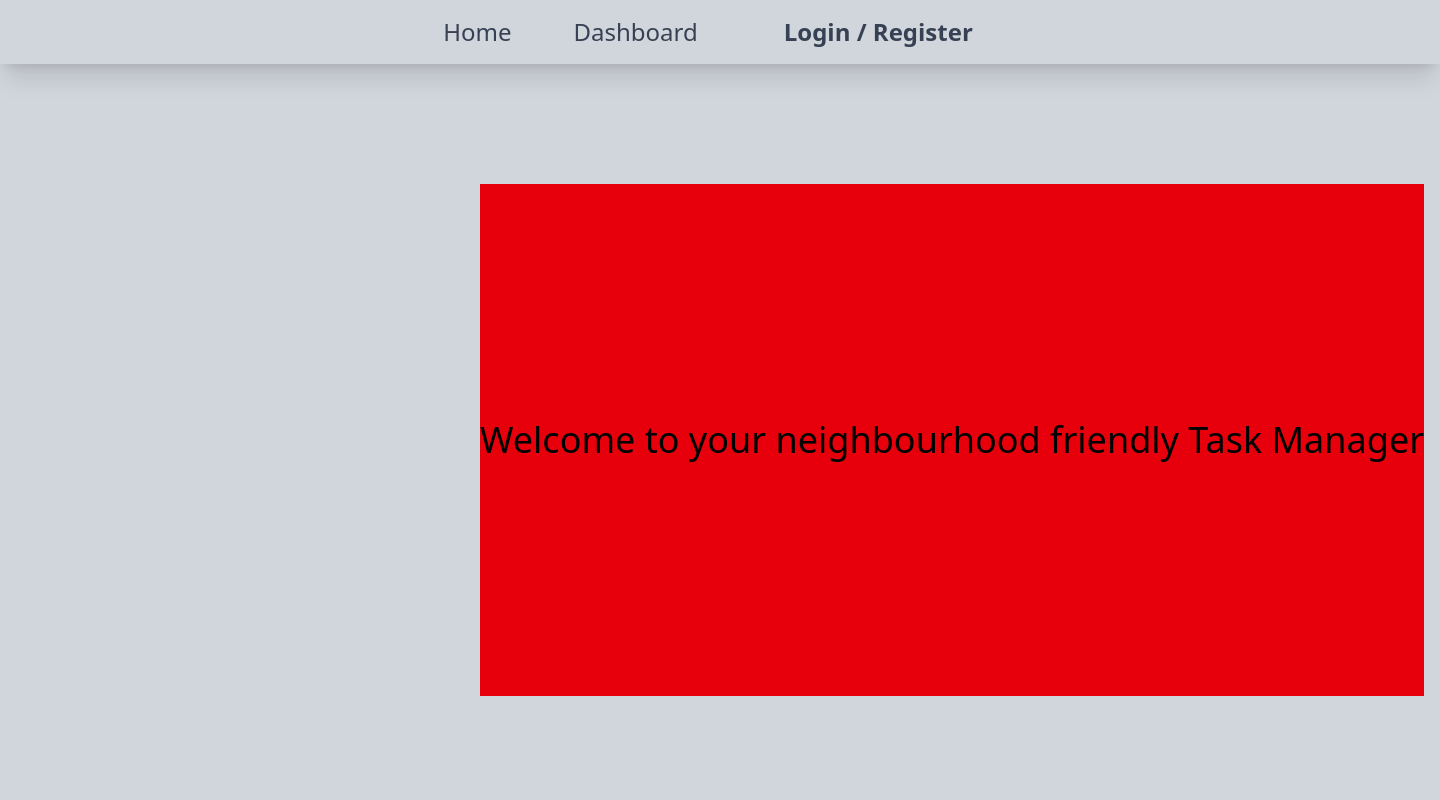
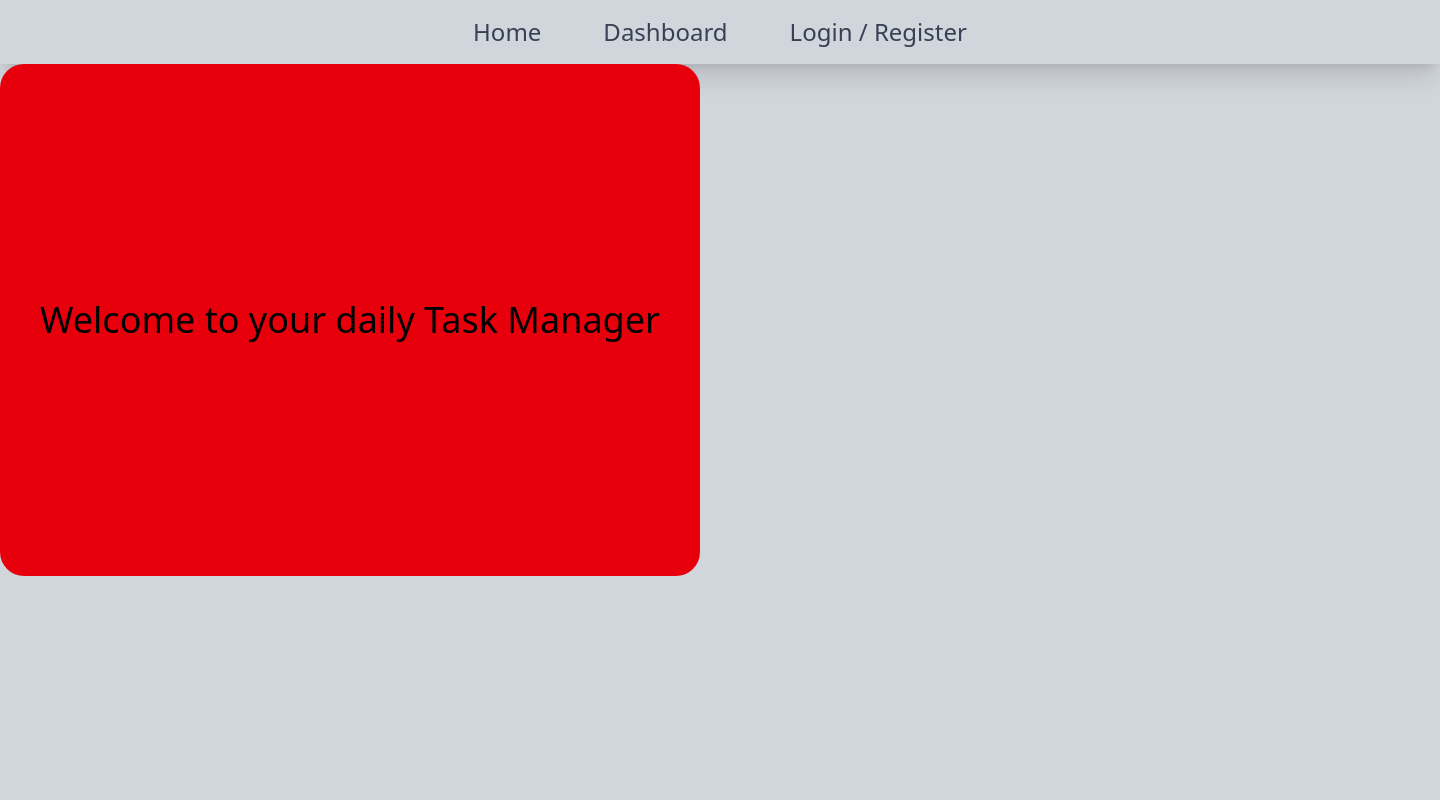
Before and after one commit to tsvetkovivan365-code/flask_task_app, a Flask app: page / in a window 1440 px wide. Run offline with Flask 3, Linux system fonts and the light colour scheme.

Commit message:
Mofifying the main tag

```diff
--- a/static/css/main.css
+++ b/static/css/main.css
@@ -9,11 +9,17 @@
       "Courier New", monospace;
     --color-red-300: oklch(80.8% 0.114 19.571);
     --color-red-600: oklch(57.7% 0.245 27.325);
+    --color-red-800: oklch(44.4% 0.177 26.899);
+    --color-orange-400: oklch(75% 0.183 55.934);
+    --color-amber-600: oklch(66.6% 0.179 58.318);
+    --color-amber-800: oklch(47.3% 0.137 46.201);
     --color-gray-300: oklch(87.2% 0.01 258.338);
     --color-gray-500: oklch(55.1% 0.027 264.364);
     --color-gray-700: oklch(37.3% 0.034 259.733);
+    --color-gray-800: oklch(27.8% 0.033 256.848);
     --color-white: #fff;
     --spacing: 0.25rem;
+    --container-3xl: 48rem;
     --text-sm: 0.875rem;
     --text-sm--line-height: calc(1.25 / 0.875);
     --text-2xl: 1.5rem;
@@ -24,6 +30,8 @@
     --font-weight-semibold: 600;
     --radius-md: 0.375rem;
     --radius-xl: 0.75rem;
+    --radius-2xl: 1rem;
+    --radius-3xl: 1.5rem;
     --default-transition-duration: 150ms;
     --default-transition-timing-function: cubic-bezier(0.4, 0, 0.2, 1);
     --default-font-family: var(--font-sans);
@@ -179,17 +187,38 @@
   }
 }
 @layer utilities {
+  .absolute {
+    position: absolute;
+  }
   .relative {
     position: relative;
   }
   .static {
     position: static;
   }
+  .top-20 {
+    top: calc(var(--spacing) * 20);
+  }
   .top-30 {
     top: calc(var(--spacing) * 30);
   }
+  .top-50 {
+    top: calc(var(--spacing) * 50);
+  }
+  .left-50 {
+    left: calc(var(--spacing) * 50);
+  }
   .left-120 {
     left: calc(var(--spacing) * 120);
+  }
+  .z-10 {
+    z-index: 10;
+  }
+  .m-auto {
+    margin: auto;
+  }
+  .mx-7 {
+    margin-inline: calc(var(--spacing) * 7);
   }
   .mx-auto {
     margin-inline: auto;
@@ -215,6 +244,18 @@
   .min-h-screen {
     min-height: 100vh;
   }
+  .max-w-3xl {
+    max-width: var(--container-3xl);
+  }
+  .flex-1 {
+    flex: 1;
+  }
+  .border-collapse {
+    border-collapse: collapse;
+  }
+  .resize {
+    resize: both;
+  }
   .content-center {
     align-content: center;
   }
@@ -234,11 +278,45 @@
       margin-inline-end: calc(calc(var(--spacing) * 2) * calc(1 - var(--tw-space-x-reverse)));
     }
   }
+  .space-x-32 {
+    :where(& > :not(:last-child)) {
+      --tw-space-x-reverse: 0;
+      margin-inline-start: calc(calc(var(--spacing) * 32) * var(--tw-space-x-reverse));
+      margin-inline-end: calc(calc(var(--spacing) * 32) * calc(1 - var(--tw-space-x-reverse)));
+    }
+  }
+  .rounded-2xl {
+    border-radius: var(--radius-2xl);
+  }
+  .rounded-3xl {
+    border-radius: var(--radius-3xl);
+  }
+  .rounded-full {
+    border-radius: calc(infinity * 1px);
+  }
   .rounded-md {
     border-radius: var(--radius-md);
   }
   .rounded-xl {
     border-radius: var(--radius-xl);
+  }
+  .border {
+    border-style: var(--tw-border-style);
+    border-width: 1px;
+  }
+  .border-r {
+    border-right-style: var(--tw-border-style);
+    border-right-width: 1px;
+  }
+  .border-b {
+    border-bottom-style: var(--tw-border-style);
+    border-bottom-width: 1px;
+  }
+  .border-b-gray-800 {
+    border-bottom-color: var(--color-gray-800);
+  }
+  .border-b-red-800 {
+    border-bottom-color: var(--color-red-800);
   }
   .bg-gray-300 {
     background-color: var(--color-gray-300);
@@ -246,11 +324,17 @@
   .bg-red-600 {
     background-color: var(--color-red-600);
   }
+  .p-59 {
+    padding: calc(var(--spacing) * 59);
+  }
   .px-4 {
     padding-inline: calc(var(--spacing) * 4);
   }
   .px-6 {
     padding-inline: calc(var(--spacing) * 6);
+  }
+  .px-10 {
+    padding-inline: calc(var(--spacing) * 10);
   }
   .py-59 {
     padding-block: calc(var(--spacing) * 59);
@@ -320,6 +439,11 @@
       padding-inline: calc(var(--spacing) * 8);
     }
   }
+  .dark\:bg-orange-400 {
+    @media (prefers-color-scheme: dark) {
+      background-color: var(--color-orange-400);
+    }
+  }
   .dark\:bg-red-300 {
     @media (prefers-color-scheme: dark) {
       background-color: var(--color-red-300);
@@ -335,6 +459,11 @@
   syntax: "*";
   inherits: false;
   initial-value: 0;
+}
+@property --tw-border-style {
+  syntax: "*";
+  inherits: false;
+  initial-value: solid;
 }
 @property --tw-font-weight {
   syntax: "*";
@@ -405,6 +534,11 @@
   inherits: false;
   initial-value: 0 0 #0000;
 }
+@property --tw-outline-style {
+  syntax: "*";
+  inherits: false;
+  initial-value: solid;
+}
 @property --tw-duration {
   syntax: "*";
   inherits: false;
@@ -413,6 +547,7 @@
   @supports ((-webkit-hyphens: none) and (not (margin-trim: inline))) or ((-moz-orient: inline) and (not (color:rgb(from red r g b)))) {
     *, ::before, ::after, ::backdrop {
       --tw-space-x-reverse: 0;
+      --tw-border-style: solid;
       --tw-font-weight: initial;
       --tw-shadow: 0 0 #0000;
       --tw-shadow-color: initial;
@@ -428,6 +563,7 @@
       --tw-ring-offset-width: 0px;
       --tw-ring-offset-color: #fff;
       --tw-ring-offset-shadow: 0 0 #0000;
+      --tw-outline-style: solid;
       --tw-duration: initial;
     }
   }
--- a/templates/home.html
+++ b/templates/home.html
@@ -7,24 +7,24 @@
     <title>Document</title>
 </head>
 <body class="bg-gray-300 min-h-screen font-sans">
-    <nav class="shadow-xl dark:bg-red-300">
-        <section class="mx-auto px-4 sm:px-6 lg:px-8">
+    <nav class="shadow-xl dark:bg-orange-400">
+        <section class="mx-auto px-4 sm:px-6 lg:px-8 relative z-10">
             <section class="flex justify-center gap-x-15.5 text-2xl items-center h-16">
                 <a href="{{ url_for('home') }}" class="text-gray-700 hover:shadow-xl rounded-md font-medium transition duration-200">
                         Home
                     </a>
-                    <a href="{{ url_for('home') }}" class="text-gray-700 hover:shadow-xl rounded-md font-medium transition duration-200">
+                    <a href="{{ url_for('home') }}" class="text-gray-700 hover:shadow-xl font-medium transition duration-200">
                         Dashboard
                     </a>
                     {% if current_user.is_authenticated %}
-                        <div class="flex items-center space-x-2">
+                        <div class="flex items-center space-x-2" >
                              <span class="text-sm text-gray-500 hidden lg:inline">Hello, {{ current_user.username }}</span>
-                            <a href="{{ url_for('security.logout') }}" class="text-gray-700 hover:shadow-xl rounded-md font-medium transition duration-200">
+                            <a href="{{ url_for('security.logout') }}" class="text-gray-700 hover:shadow-xl font-medium transition duration-200">
                                 Logout
                             </a>
                         </div>
                     {% else %}
-                        <a href="{{ url_for('security.login') }}" class="text-gray-700 hover:shadow-xl px-6 py-1.8 rounded-xl text-md font-semibold transition duration-200">
+                        <a href="{{ url_for('security.login') }}" class="text-gray-700 hover:shadow-xl text-md font-medium transition duration-200">
                             Login / Register
                         </a>
                     {% endif %}
@@ -32,8 +32,8 @@
         </section>
     </nav>
     <main>
-        <section class='bg-red-600 content-center relative top-30 left-120 text-4xl inline-block py-59'>
-            <p>Welcome to your neighbourhood friendly Task Manager</p>
+        <section class='bg-red-600 rounded-3xl inline-block mx-auto max-w-3xl text-4xl py-59 px-10'>
+            <p>Welcome to your daily Task Manager</p>
         </section>
     </main>
 
```
Also changed, not shown: other parts of static/css/main.css (+38 -0 lines).
